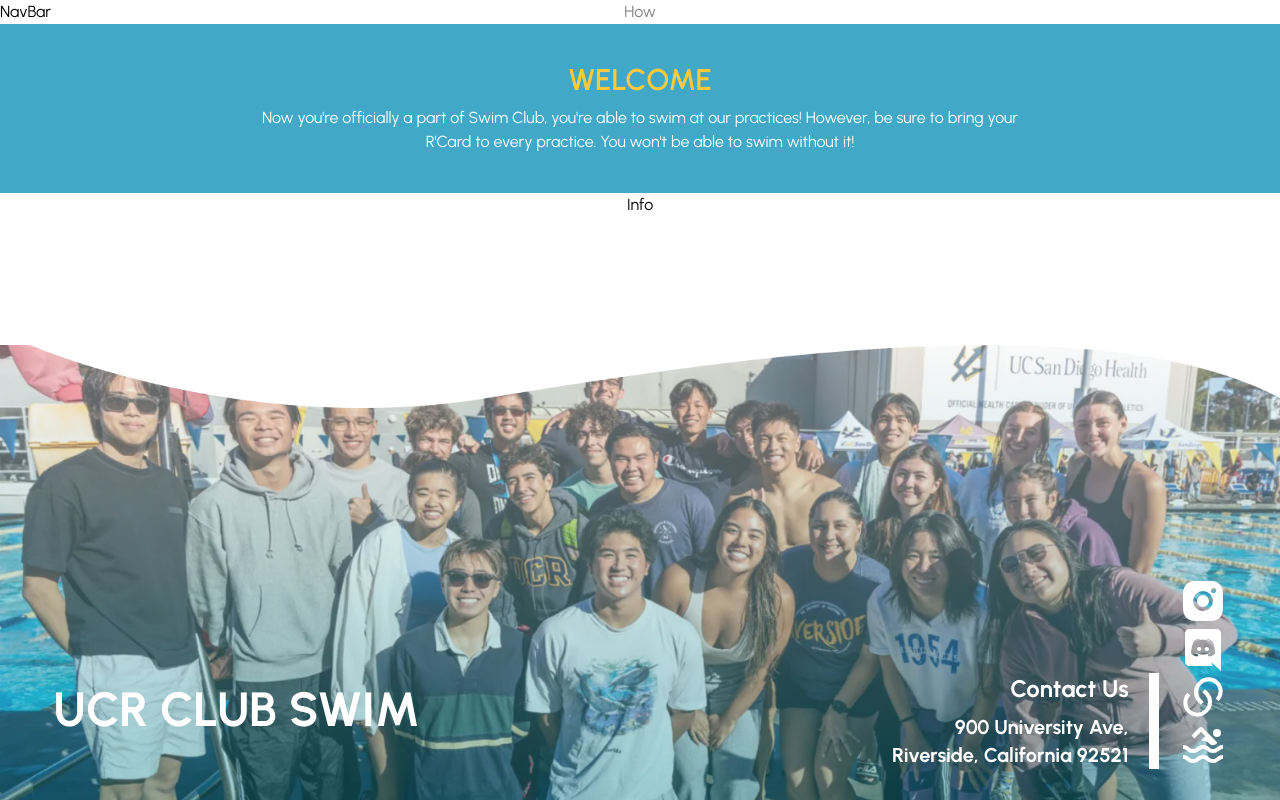
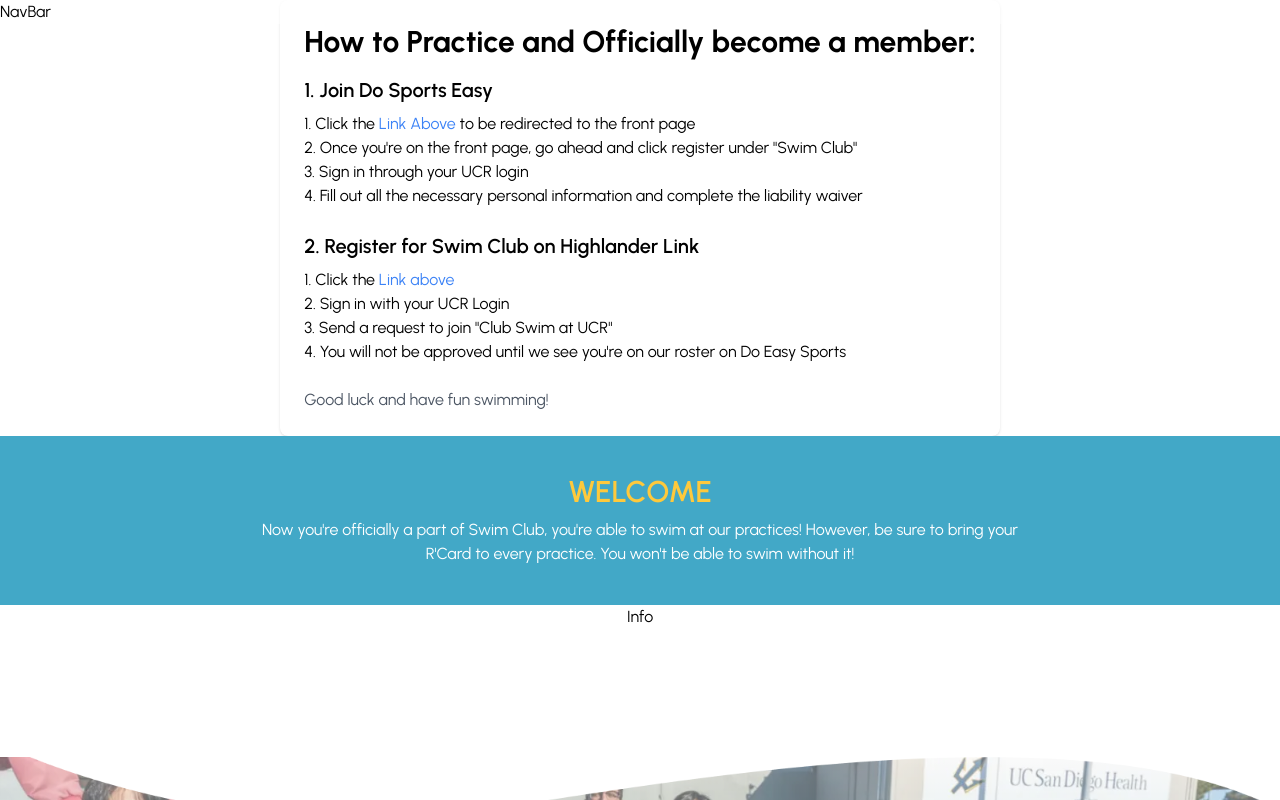
Before and after one commit to acm-ucr/ucr-swim-website, a Next.js app: page /join in a window 1280 px wide. Shown: the top 800 px of the page. Built offline with nearby package versions, Linux system fonts and the light colour scheme.

Commit message:
Finished Issue and ready to review

```diff
--- a/src/components/join/How.jsx
+++ b/src/components/join/How.jsx
@@ -1,9 +1,61 @@
-const How = () => {
+const MembershipInstructions = () => {
   return (
-    <div className="">
-      <p>How</p>
+    <div className="max-w-4xl mx-auto p-6 bg-white shadow rounded-lg">
+      <h1 className="text-3xl font-bold mb-4">
+        How to Practice and Officially become a member:
+      </h1>
+
+      <div className="mb-6">
+        <h2 className="text-xl font-semibold mb-2">1. Join Do Sports Easy</h2>
+        <ol className="list-decimal list-inside">
+          <li>
+            Click the{" "}
+            <a
+              href="https://recreation.ucr.edu/competitive-sports/do-sports-easy"
+              className="text-blue-500 hover:text-blue-700"
+            >
+              Link Above
+            </a>{" "}
+            to be redirected to the front page
+          </li>
+          <li>
+            Once you're on the front page, go ahead and click register under
+            "Swim Club"
+          </li>
+          <li>Sign in through your UCR login</li>
+          <li>
+            Fill out all the necessary personal information and complete the
+            liability waiver
+          </li>
+        </ol>
+      </div>
+
+      <div className="mb-6">
+        <h2 className="text-xl font-semibold mb-2">
+          2. Register for Swim Club on Highlander Link
+        </h2>
+        <ol className="list-decimal list-inside">
+          <li>
+            Click the{" "}
+            <a
+              href="https://highlanderlink.ucr.edu/organization/swimclubatucr"
+              className="text-blue-500 hover:text-blue-700"
+            >
+              Link above
+            </a>
+          </li>
+          <li>Sign in with your UCR Login</li>
+          <li>Send a request to join "Club Swim at UCR"</li>
+          <li>
+            You will not be approved until we see you're on our roster on Do
+            Easy Sports
+          </li>
+        </ol>
+      </div>
+
+      <p className="text-gray-600">Good luck and have fun swimming!</p>
     </div>
   );
 };
 
-export default How;
+export default MembershipInstructions;
```
